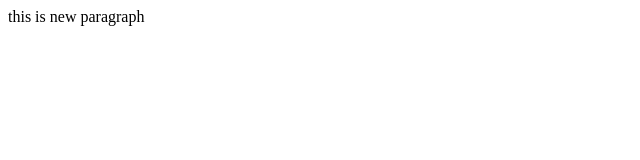
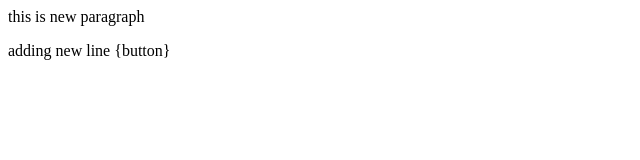
Before and after one commit to Nagendra-12-hub/local, a plain HTML site: page index.html in a window 1280 px wide. Shown: the whole page, without its empty margins (0-640 px from the left). Drawn offline with Linux system fonts and the light colour scheme.

```diff
--- a/index.html
+++ b/index.html
@@ -1 +1,2 @@
 <p> this is new paragraph </p>
+<p> adding new line {button}  </p>
```
